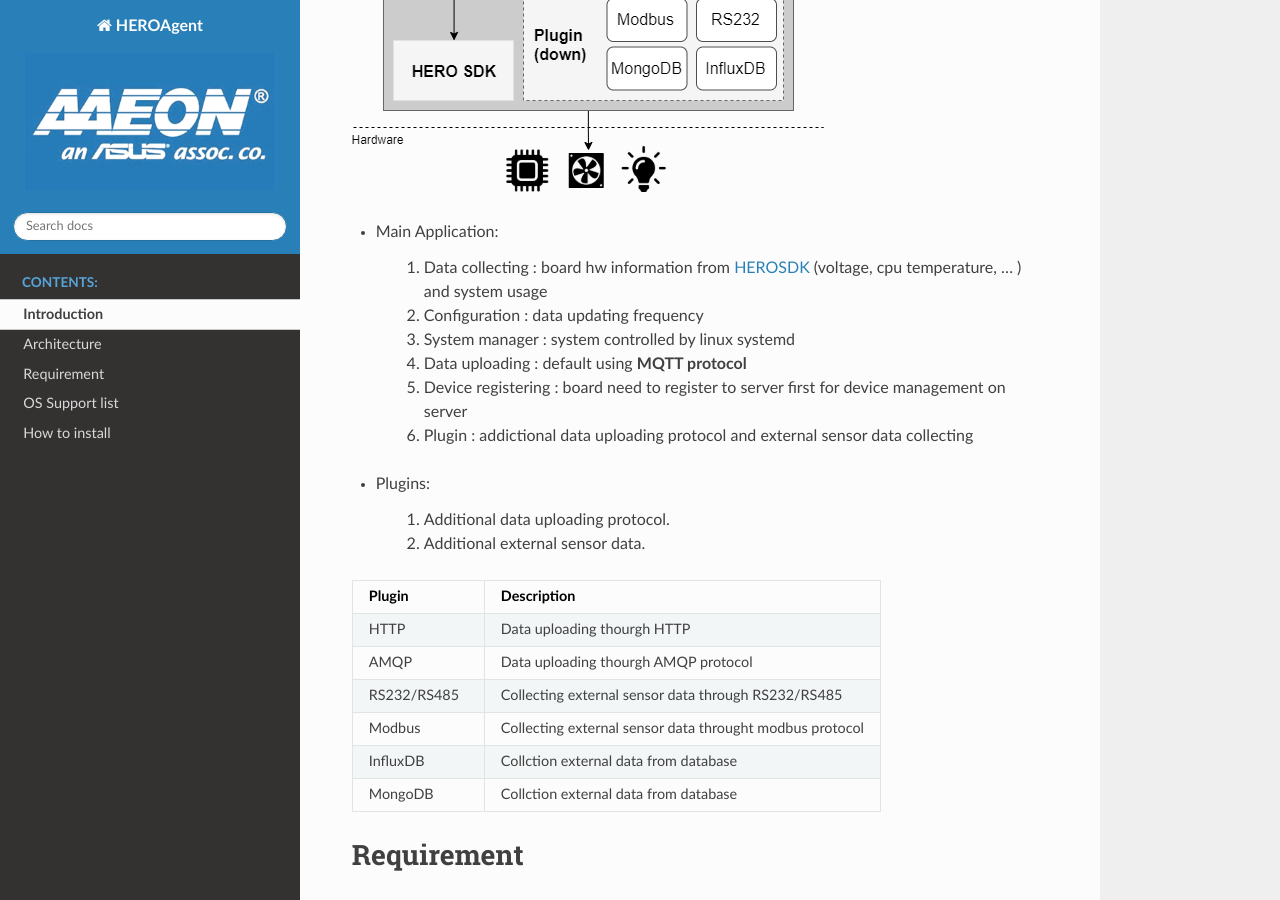
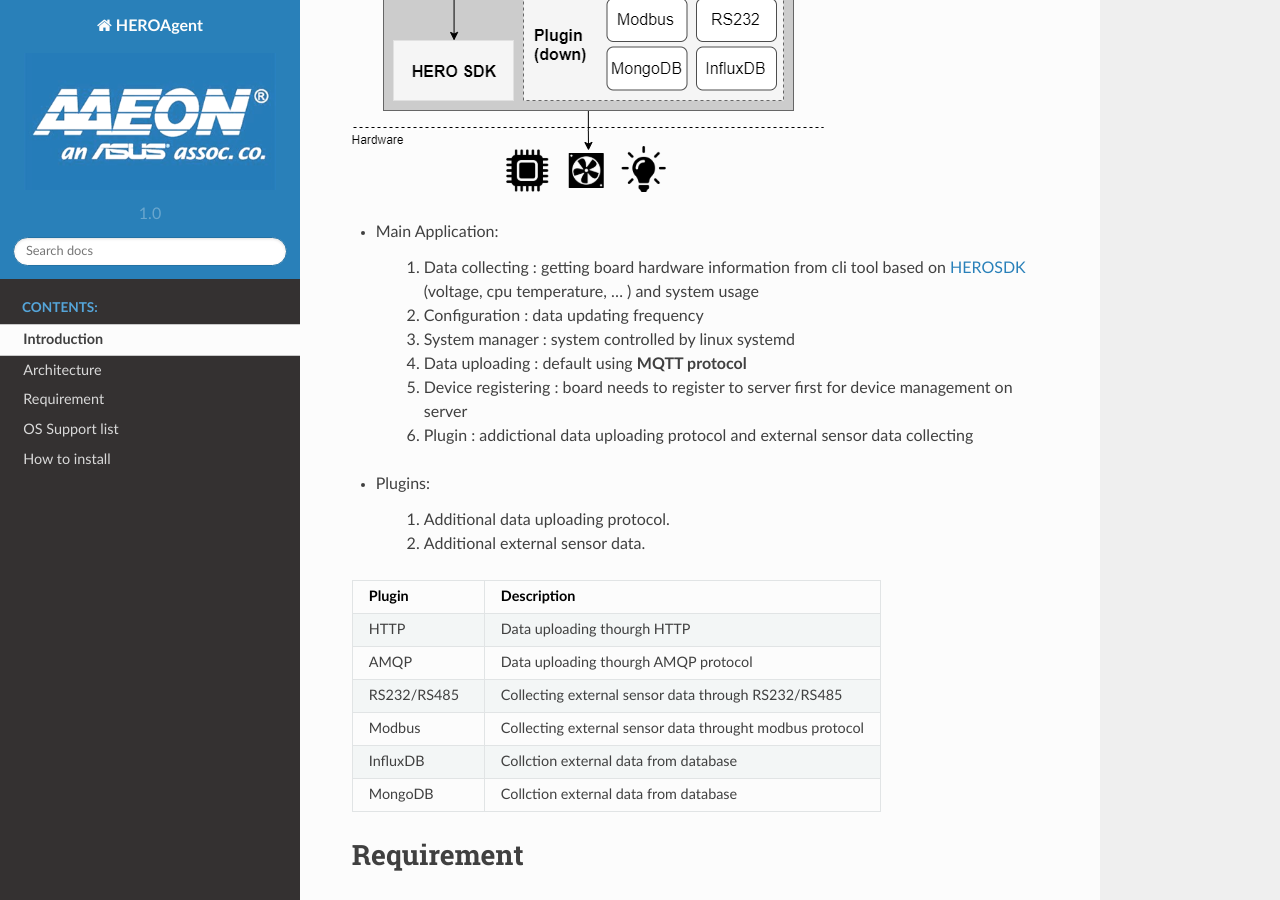
Before and after one commit to lun8731/heroagent, a Sphinx documentation site: the page built from docs/heroagent.rst, in a window 1280 px wide and 900 px high, scrolled down 744 px. Built offline with Sphinx 7.4.7 and the Read the Docs theme 2.0.0, drawn with Linux system fonts in a browser that asks for light colours.

Commit message:
modify HEROSDK mentions and fix wrong number labeling

```diff
--- a/docs/conf.py
+++ b/docs/conf.py
@@ -23,6 +23,7 @@
 
 # The full version, including alpha/beta/rc tags
 release = '0'
+version = '1.0'
 master_doc = 'index'
 
 
--- a/docs/heroagent.rst
+++ b/docs/heroagent.rst
@@ -15,11 +15,11 @@
 
 * Main Application:
 
-    1. Data collecting : board hw information from `HEROSDK <https://www.aaeon.com/en/ac/aaeon-hero-sdk>`_ (voltage, cpu temperature, … ) and system usage
+    1. Data collecting : getting board hardware information from cli tool based on `HEROSDK <https://www.aaeon.com/en/ac/aaeon-hero-sdk>`_ (voltage, cpu temperature, … ) and system usage
     2. Configuration : data updating frequency
     3. System manager : system controlled by linux systemd
     4. Data uploading : default using **MQTT protocol**
-    5. Device registering : board need to register to server first for device management on server
+    5. Device registering : board needs to register to server first for device management on server
     6. Plugin : addictional data uploading protocol and external sensor data collecting
 
 * Plugins:
@@ -59,21 +59,21 @@
 --------------
 Please follow below steps to install HEROAgent(Sample):
 
-#. Download HEROAgent_lite_v1.0.0.zip from :download:`here <install/HEROAgent_lite_v1.0.0.zip>`
-#. Unzip package:
+1. Download HEROAgent_lite_v1.0.0.zip from :download:`here <install/HEROAgent_lite_v1.0.0.zip>`
+2. Unzip package:
 
 .. code-block:: shell
 
     $ unzip HEROAgent_lite_v1.0.0.zip
     $ cd HEROAgent_lite_v1.0.0/
 
-#. Run install.sh for installing HEROAgent(Sample):
+3. Run install.sh for installing HEROAgent(Sample):
 
 .. code-block:: shell
 
     $ sudo ./install.sh
 
-#. Check if HEROAgent(Sample) installed successfully:
+4. Check if HEROAgent(Sample) installed successfully:
 
 .. code-block:: shell
 
```
Also changed, not shown: other parts of docs/heroagent.rst (+2 -1 lines).
